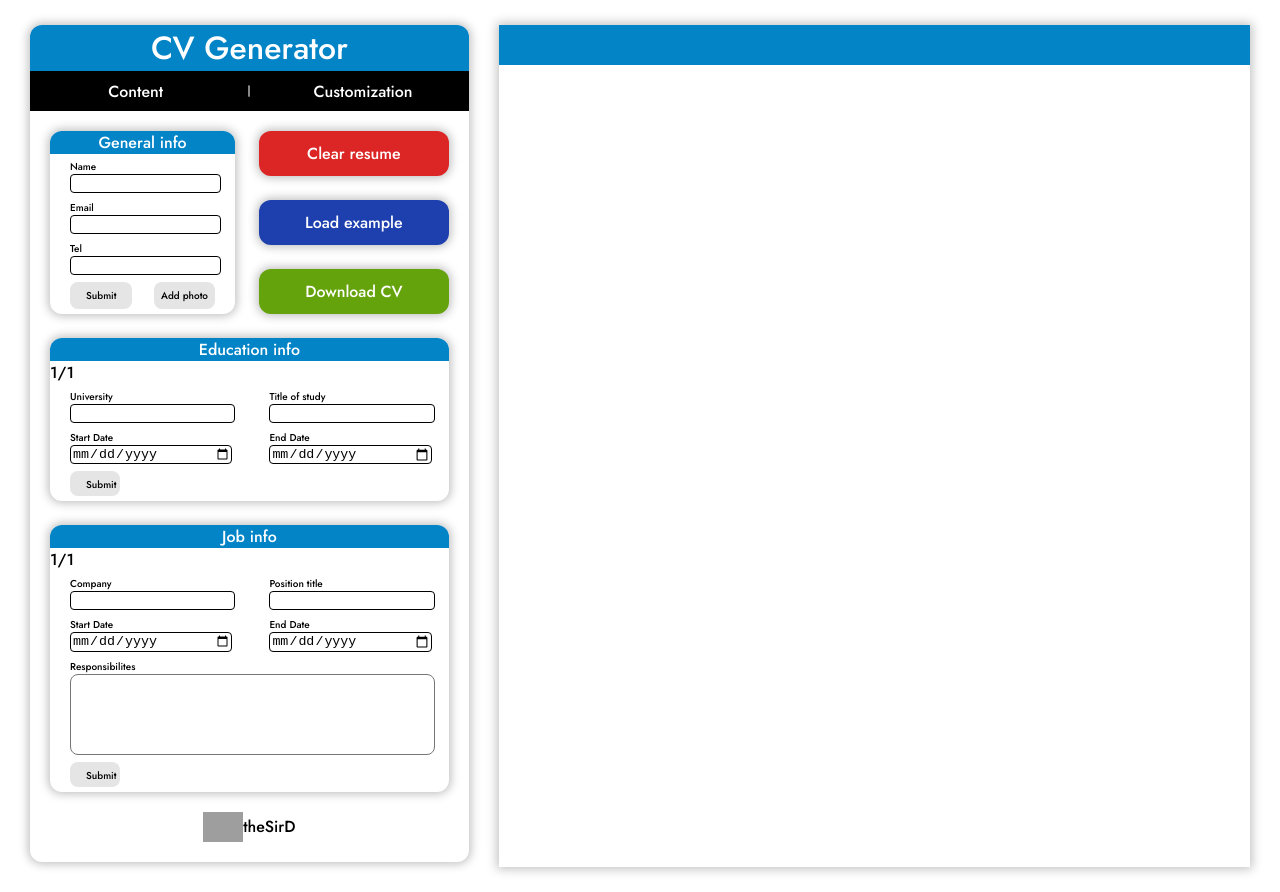
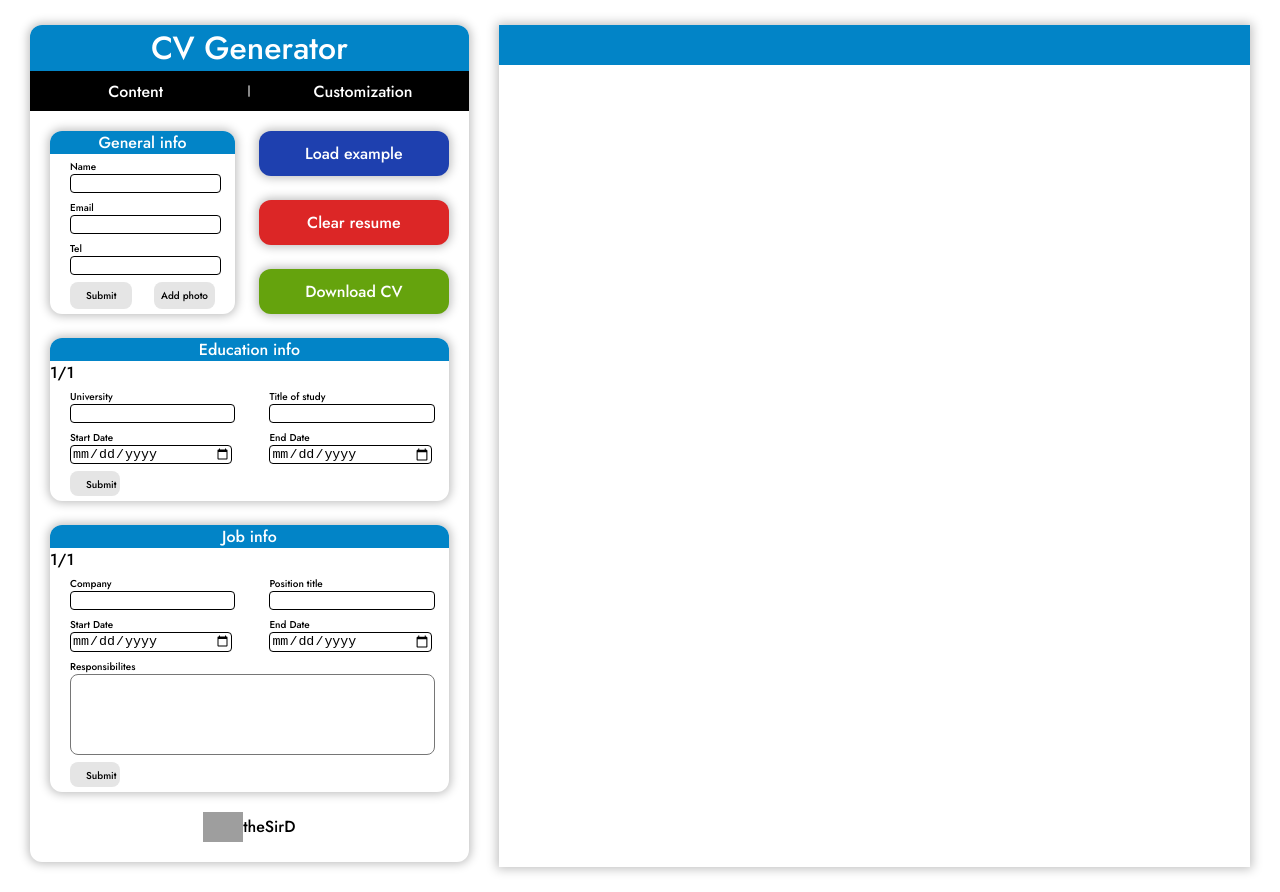
Before and after one commit to theSirD/CV-generator-react, a React (Vite) app: page / in a window 1280 px wide. Built offline with nearby package versions, Linux system fonts and the light colour scheme; grey boxes are pictures that could not be loaded.

Commit message:
Partially create functionality for Load example button

```diff
--- a/src/generator/generatorForms/Buttons.jsx
+++ b/src/generator/generatorForms/Buttons.jsx
@@ -1,11 +1,70 @@
-export default function Buttons() {
+export default function Buttons({
+  setName,
+  setEmail,
+  setTel,
+  setGeneralInfo,
+  setImagePath,
+  setEduEntries,
+  setJobEntries,
+  start,
+  setStart,
+  end,
+  setEnd,
+  university,
+  setUniversity,
+  titleOfStudy,
+  setTitleOfStudy,
+  index,
+  setIndex,
+}) {
+  // const handleClearClick()
+
+  //и вот это синхронизируй
+
+  const handleLoadButtonClick = () => {
+    setName("Daniel Isaev");
+    setEmail("isaev-daniel17@yandex.ru");
+    setTel("8921777****");
+    setGeneralInfo({
+      name: "Daniel Isaev",
+      email: "isaev-daniel17@yandex.ru",
+      tel: "8921777****",
+    });
+
+    setStart("2022-09-01");
+    setEnd("2026-09-01");
+    setUniversity("ITMO");
+    setTitleOfStudy("Computer Science");
+    setEduEntries([
+      {
+        start: "2022-09-1",
+        end: "2026-09-1",
+        university: "ITMO University",
+        titleOfStudy: "Computer Science",
+        isSubmitted: true,
+        hide: false,
+      },
+      {
+        start: "",
+        end: "",
+        university: "",
+        titleOfStudy: "",
+        isSubmitted: false,
+        hide: false,
+      },
+    ]);
+  };
   return (
     <div className="generator-buttons">
+      <button
+        type="button"
+        className="load-example-button"
+        onClick={handleLoadButtonClick}
+      >
+        Load example
+      </button>
       <button type="button" className="clear-cv-button">
         Clear resume
-      </button>
-      <button type="button" className="load-example-button">
-        Load example
       </button>
       <button type="button" className="download-cv-button">
         Download CV
--- a/src/generator/generatorForms/EduForm.jsx
+++ b/src/generator/generatorForms/EduForm.jsx
@@ -1,12 +1,20 @@
 import { useState } from "react";
 import { v4 as uuidv4 } from "uuid";
 
-export default function EducationForm({ eduEntries, setEduEntries }) {
-  const [start, setStart] = useState("");
-  const [end, setEnd] = useState("");
-  const [university, setUniversity] = useState("");
-  const [titleOfStudy, setTitleOfStudy] = useState("");
-  const [index, setIndex] = useState(0);
+export default function EducationForm({
+  eduEntries,
+  setEduEntries,
+  start,
+  setStart,
+  end,
+  setEnd,
+  university,
+  setUniversity,
+  titleOfStudy,
+  setTitleOfStudy,
+  index,
+  setIndex,
+}) {
   const hasNext = index < eduEntries.length - 1;
   const hasPrev = index > 0;
 
--- a/src/generator/generatorForms/GeneralForm.jsx
+++ b/src/generator/generatorForms/GeneralForm.jsx
@@ -4,11 +4,13 @@ export default function GeneralForm({
   generalInfo,
   setGeneralInfo,
   setImagePath,
+  name,
+  setName,
+  email,
+  setEmail,
+  tel,
+  setTel,
 }) {
-  const [name, setName] = useState("");
-  const [email, setEmail] = useState("");
-  const [tel, setTel] = useState("");
-
   const onSubmit = (e) => {
     e.preventDefault();
     setGeneralInfo({ name, email, tel, isSubmitted: true });
--- a/src/generator/generatorForms/GeneratorForms.jsx
+++ b/src/generator/generatorForms/GeneratorForms.jsx
@@ -1,3 +1,5 @@
+import { useState } from "react";
+
 import GeneralForm from "./GeneralForm";
 import Buttons from "./Buttons";
 import EducationForm from "./EduForm";
@@ -13,16 +15,62 @@ export default function GeneratorForms({
   imagePath,
   setImagePath,
 }) {
+  const [name, setName] = useState("");
+  const [email, setEmail] = useState("");
+  const [tel, setTel] = useState("");
+
+  const [start, setStart] = useState("");
+  const [end, setEnd] = useState("");
+  const [university, setUniversity] = useState("");
+  const [titleOfStudy, setTitleOfStudy] = useState("");
+  const [index, setIndex] = useState(0);
   return (
     <div className="generator-forms">
       <GeneralForm
+        name={name}
+        email={email}
+        tel={tel}
+        setName={setName}
+        setEmail={setEmail}
+        setTel={setTel}
         generalInfo={generalInfo}
         setGeneralInfo={setGeneralInfo}
         imagePath={imagePath}
         setImagePath={setImagePath}
       />
-      <Buttons />
-      <EducationForm eduEntries={eduEntries} setEduEntries={setEduEntries} />
+      <Buttons
+        setName={setName}
+        setEmail={setEmail}
+        setTel={setTel}
+        setGeneralInfo={setGeneralInfo}
+        setImagePath={setImagePath}
+        setEduEntries={setEduEntries}
+        setJobEntries={setJobEntries}
+        start={start}
+        setStart={setStart}
+        end={end}
+        setEnd={setEnd}
+        university={university}
+        setUniversity={setUniversity}
+        titleOfStudy={titleOfStudy}
+        setTitleOfStudy={setTitleOfStudy}
+        index={index}
+        setIndex={setIndex}
+      />
+      <EducationForm
+        eduEntries={eduEntries}
+        setEduEntries={setEduEntries}
+        start={start}
+        setStart={setStart}
+        end={end}
+        setEnd={setEnd}
+        university={university}
+        setUniversity={setUniversity}
+        titleOfStudy={titleOfStudy}
+        setTitleOfStudy={setTitleOfStudy}
+        index={index}
+        setIndex={setIndex}
+      />
       <JobForm jobEntries={jobEntries} setJobEntries={setJobEntries} />
     </div>
   );
```
